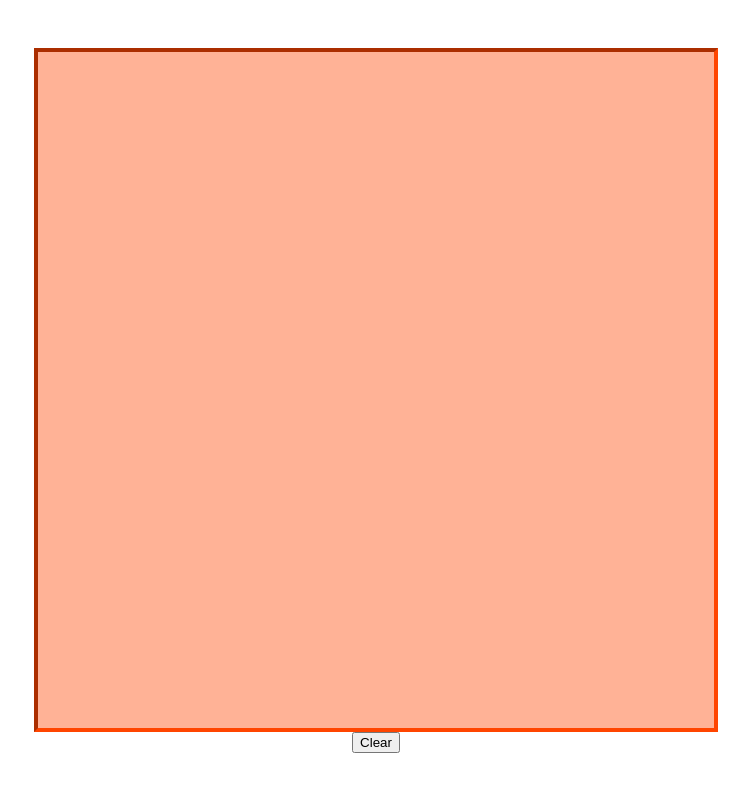
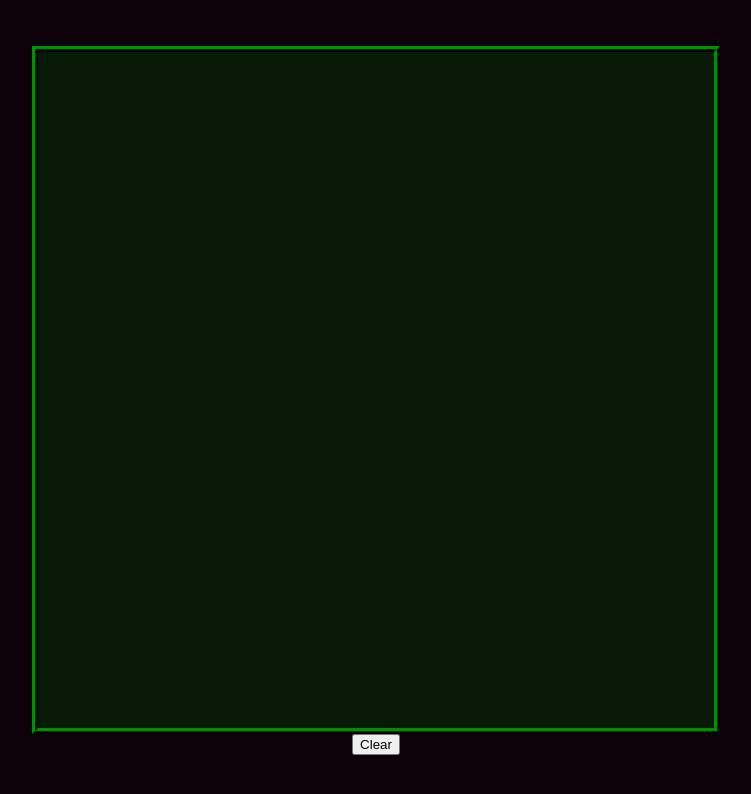
Before and after one commit to GrandeMan/Etch-A-Sketch, a plain HTML site: page index.html in a window 1280 px wide. Shown: the whole page, without its empty margins (264-1015 px from the left). Drawn offline with Linux system fonts and the light colour scheme.

Commit message:
Change colors

```diff
--- a/script.js
+++ b/script.js
@@ -7,7 +7,7 @@ for (let i = 0; i < grid; i++) {    //Create loop for drawing squares
     container.appendChild(square);
 
     square.addEventListener('mouseover', () => {
-        square.style.backgroundColor = 'black';
+        square.style.backgroundColor = '#00FF41';
     });
 
 };
--- a/styles.css
+++ b/styles.css
@@ -9,6 +9,7 @@
     align-items: center;
     height: 100vh;
     margin: 0;
+    background-color: #0D0208;
   }
 
   .container {
@@ -16,8 +17,9 @@
     justify-content: center;
     align-items: center;
     padding: 8px;
-    border: orangered 4px inset;
-    background-color: rgba(255, 127, 80, 0.596);
+    border: #003B00 6px ridge;
+    background-color: #003B0073;
+
   }
 
   .inner-container {
@@ -27,7 +29,7 @@
     justify-content: space-between;
     width: 660px;
     height: 660px;
-
+    filter: blur(2.5px);
   }
 
   .grid-square {
```
